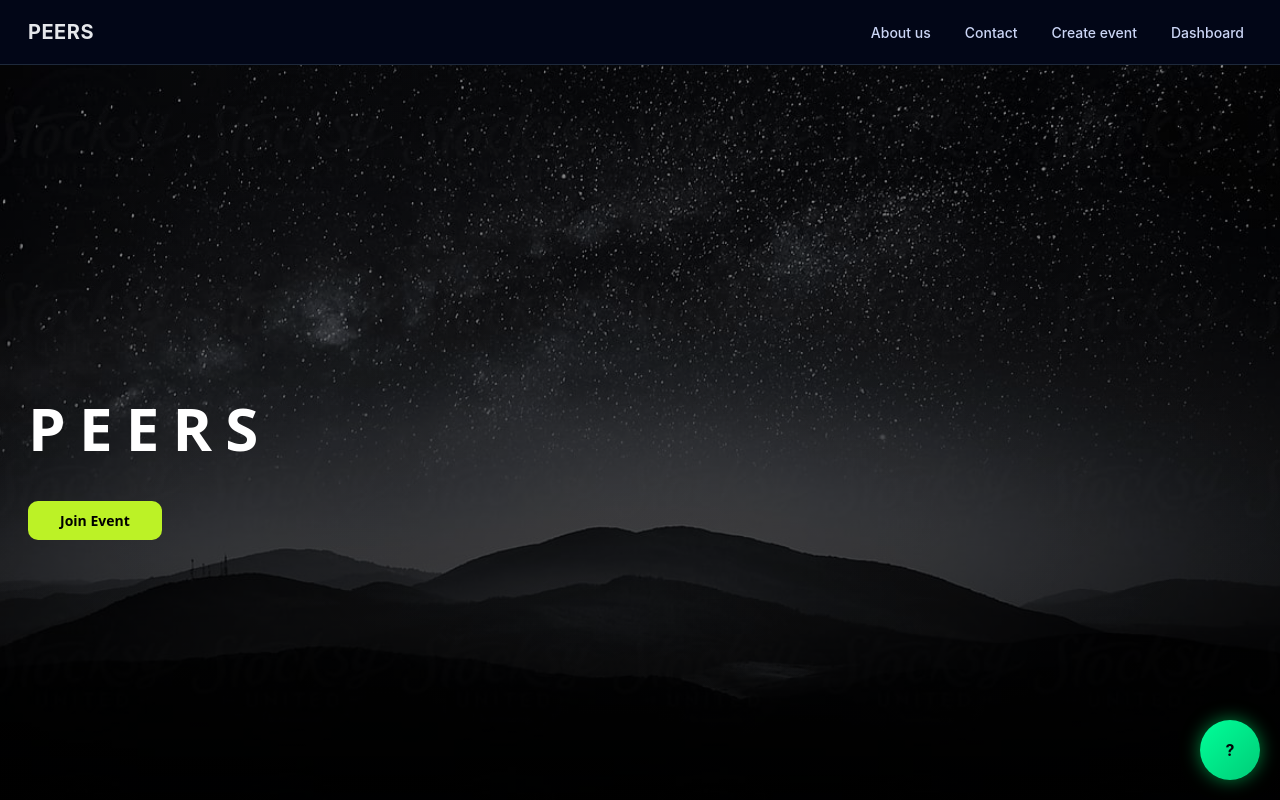
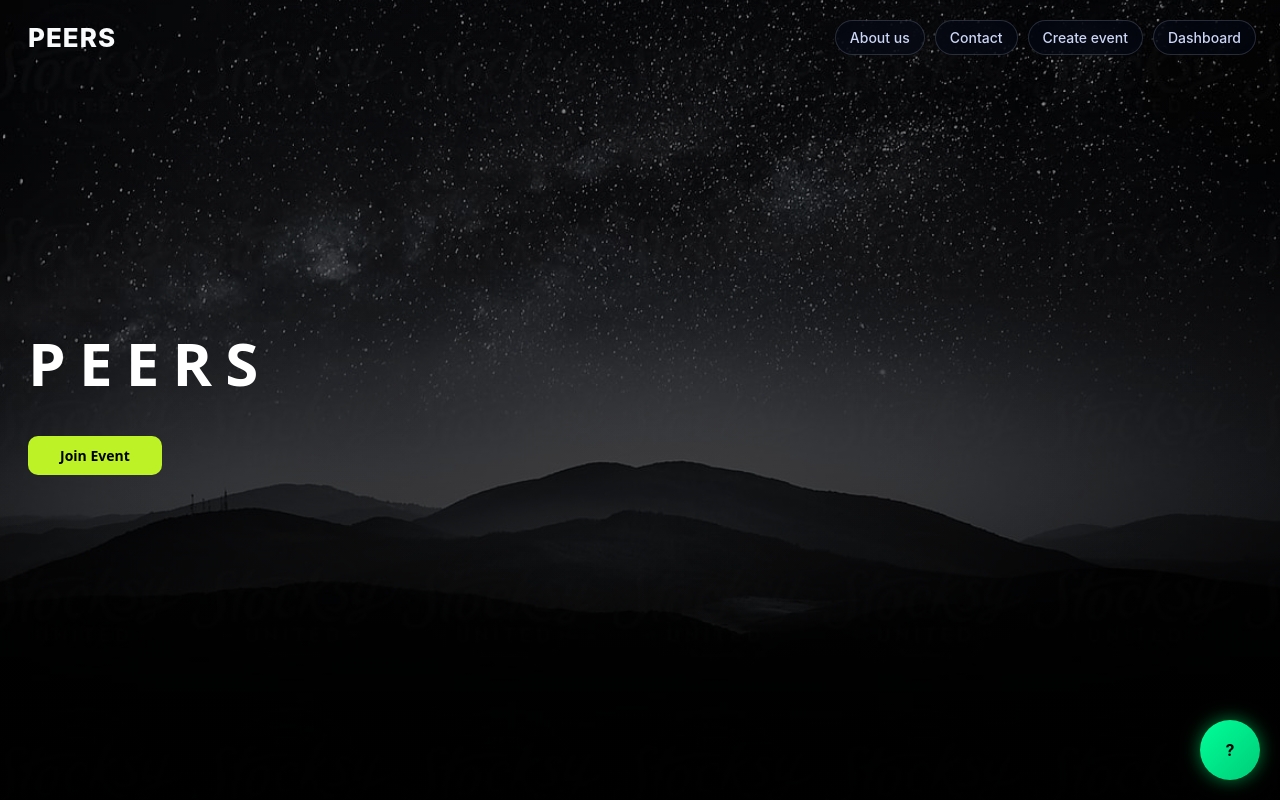
Before and after one commit to jakobthomassen/agileproject-exam, a React app in the folder frontend/: page / in a window 1280 px wide. Shown: the top 800 px of the page. Built offline with nearby package versions, Linux system fonts and the light colour scheme; the HTML template or start-up script is replaced by a standard one.

Commit message:
navbar cleanup

```diff
--- a/frontend/src/components/layout/Navbar.module.css
+++ b/frontend/src/components/layout/Navbar.module.css
@@ -1,36 +1,56 @@
 .navbar {
+  position: fixed;
+  top: 0px;
+  left: 0;
+  right: 0;
+
   display: flex;
   align-items: center;
   justify-content: space-between;
-  height: 64px;
-  padding: 0 28px;
-  background: #020617;
-  border-bottom: 1px solid #1e293b;
+
+  padding: 12px 24px;
+  z-index: 1000;
+
+  pointer-events: auto;
+}
+
+/* Enable interaction only on controls */
+.navbar button {
+  pointer-events: auto;
 }
 
 .logo {
-  font-size: 20px;
-  font-weight: 700;
-  letter-spacing: 0.5px;
-  color: #e5e7eb;
+  font-size: 26px;
+  font-weight: 800;
+  letter-spacing: 1px;
+
+  color: #f8fafc;
   cursor: pointer;
+
+  padding: 6px 4px;
+  user-select: none;
 }
 
-.navLinks {
+
+.navButtons {
   display: flex;
-  gap: 18px;
+  gap: 10px;
 }
 
-.navLinks button {
-  background: none;
-  border: none;
+.navButtons button {
+  background: rgba(2, 6, 23, 0.5);
+  border: 1px solid rgba(148, 163, 184, 0.25);
   color: #cbd5f5;
+
+  padding: 8px 14px;
+  border-radius: 999px;
   font-size: 14px;
   cursor: pointer;
-  padding: 6px 8px;
-  border-radius: 6px;
+
+  backdrop-filter: blur(8px);
 }
 
-.navLinks button:hover {
-  background: #1e293b;
+.navButtons button:hover,
+.logo:hover {
+  background: rgba(2, 6, 23, 0.75);
 }
--- a/frontend/src/components/layout/Navbar.tsx
+++ b/frontend/src/components/layout/Navbar.tsx
@@ -9,7 +9,7 @@ export function Navbar() {
   }
 
   return (
-    <header className={styles.navbar}>
+    <div className={styles.navbar}>
       <div
         className={styles.logo}
         onClick={() => navigate("/")}
@@ -17,7 +17,8 @@ export function Navbar() {
         PEERS
       </div>
 
-      <nav className={styles.navLinks}>
+
+      <div className={styles.navButtons}>
         <button onClick={() => notImplemented("About us")}>
           About us
         </button>
@@ -30,7 +31,7 @@ export function Navbar() {
         <button onClick={() => navigate("/dashboard")}>
           Dashboard
         </button>
-      </nav>
-    </header>
+      </div>
+    </div>
   );
 }
--- a/frontend/src/pages/Home.tsx
+++ b/frontend/src/pages/Home.tsx
@@ -26,7 +26,10 @@ export default function Home() {
               <button
                 type="button"
                 className={styles.heroPrimaryButton}
-                onClick={() => navigate("/setup")}
+                onClick={() => {
+                  const label = "Join Event";
+                  window.alert(`${label} page is not implemented yet.`);
+                }}
               >
                 Join Event
               </button>
```
